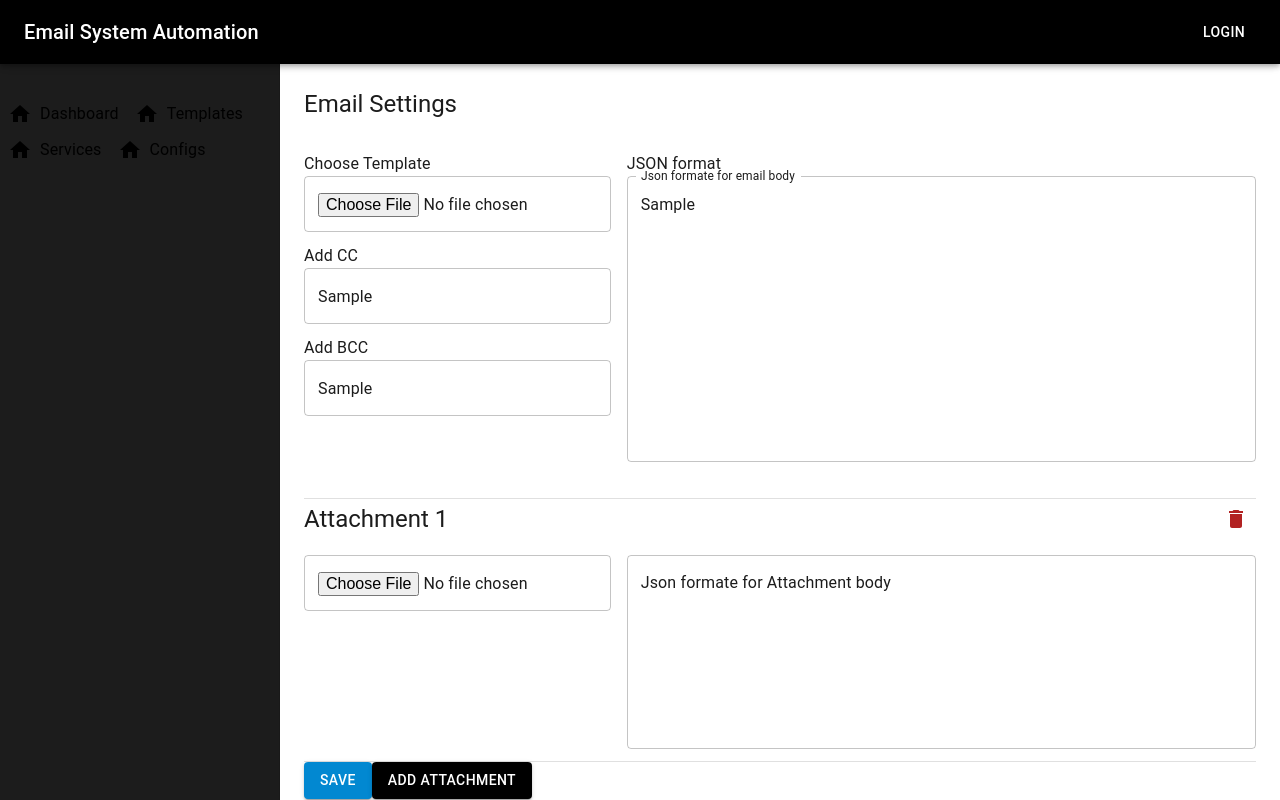
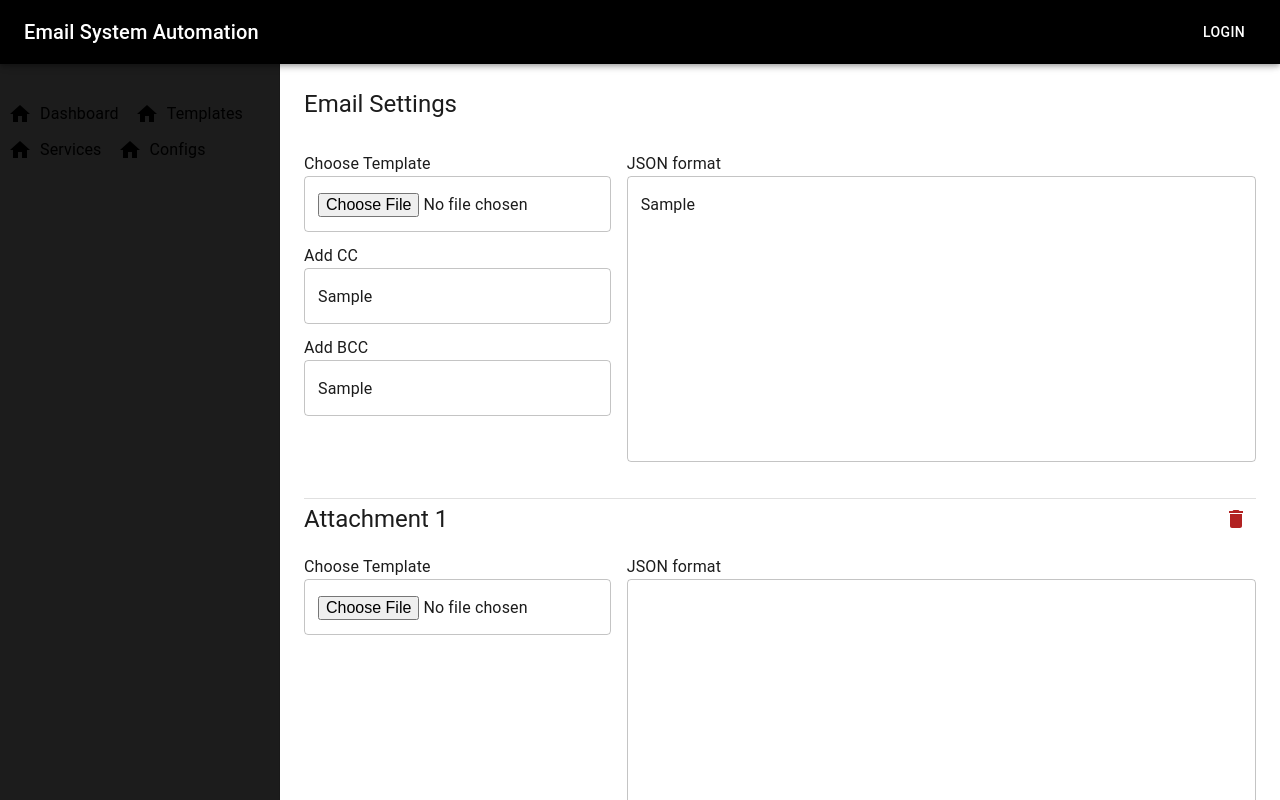
Before and after one commit to amsshoyon/Email-view, a Next.js app: page /services/1 in a window 1280 px wide. Both pictures are taken after typing "Sample", "Sample", "Sample" into the empty fields and a click on the button "ADD ATTACHMENT". Shown: the top 800 px of the page. Built offline with nearby package versions, Linux system fonts and the light colour scheme.

Commit message:
add-remove attachment form

```diff
--- a/components/Forms/AttachmentForm.tsx
+++ b/components/Forms/AttachmentForm.tsx
@@ -1,37 +1,40 @@
-import { Grid, IconButton, TextField, Typography } from '@mui/material'
+import { Divider, Grid, IconButton, TextField, Typography } from '@mui/material'
 import DeleteIcon from '@mui/icons-material/Delete'
 import { Box } from '@mui/system'
 import React from 'react'
-import { FileInput } from '@utils/utilities'
+import { FileInput, FormGroup } from '@utils/utilities'
 
 interface AttachmentFormProps {
     count: number,
-    className?: string
+    className?: string,
+    onDelete: Function
 }
 
-const AttachmentForm = ({ count, className }: AttachmentFormProps) => {
+const AttachmentForm = ({ count, className, onDelete }: AttachmentFormProps) => {
     return (
+        <React.Fragment>
             <Box className={className}>
                 <Box className="flex items-center justify-between mb-4">
                     <Typography variant='h5'>Attachment {count}</Typography>
-                <IconButton color='error'>
+                    <IconButton color='error' onClick={()=>onDelete(count - 1)}>
                         <DeleteIcon />
                     </IconButton>
                 </Box>
                 <Grid container spacing={2} className="mb-3">
                     <Grid item xs={4}>
-                    <Box className="mb-3">
-                        <FileInput label="Choose Template"
-							accept=".html, .ejs"
-							onChange={(e)=>console.log(e)}
-						/>
-                    </Box>
+                        <FormGroup label='Choose Template'>
+                            <FileInput accept=".html, .ejs" onChange={(e: any): void => console.log(e)} />
+                        </FormGroup>
                     </Grid>
                     <Grid item xs={8}>
-                    <TextField label="Json formate for Attachment body " fullWidth multiline rows={7} />
+                        <FormGroup label='JSON format'>
+                            <TextField fullWidth multiline rows={11} />
+                        </FormGroup>
                     </Grid>
                 </Grid>
             </Box>
+            <Divider className='mb-8' />
+        </React.Fragment>
     )
 }
 
--- a/pages/services/[id].tsx
+++ b/pages/services/[id].tsx
@@ -4,10 +4,24 @@ import { FileInput, FormGroup, MultiValueInput } from '@utils/utilities'
 import React, { useState } from 'react'
 
 const SingleService = () => {
-	const [attachments, setAttachments] = useState<number[]>([])
+	const [attachments, setAttachments] = useState<JSX.Element[]>([])
 
 	const addAttachment = () => {
-		setAttachments([...attachments, attachments.length])
+		let newArr = [...attachments]
+		newArr.push(
+			<AttachmentForm
+				count={attachments.length + 1}
+				key={attachments.length}
+				onDelete={removeAttachmentByIndex}
+			/>
+		)
+		setAttachments(newArr)
+	}
+
+	const removeAttachmentByIndex = ( index: number ): void => {
+		console.log('index:', index)
+		let newArr = [...attachments];
+		console.log('newArr:', newArr)
 	}
 
 	return (
@@ -30,14 +44,13 @@ const SingleService = () => {
 
 				<Grid item xs={8}>
 					<FormGroup label='JSON format'>
-						<TextField label="Json formate for email body " fullWidth multiline rows={11} />
+						<TextField fullWidth multiline rows={11} />
 					</FormGroup>
 				</Grid>
 			</Grid>
 
 			<Divider className='mb-6' />
-			{attachments.map(i => <AttachmentForm count={i + 1} key={i} />)}
-			<Divider className='mb-8' />
+			{attachments.map((attachment, i) => <React.Fragment key={i}>{attachment}</React.Fragment> )}
 
 			<div className="flex">
 				<Button variant="contained" color='info' className='mr-3'>Save</Button>
```
Lines whose indentation alone changed are shown as unchanged.
